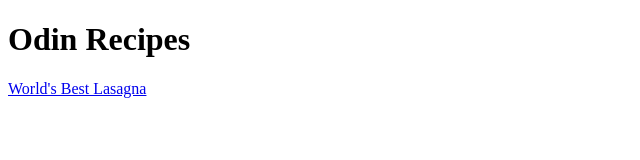
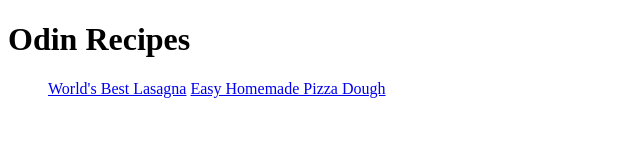
Before and after one commit to Hamzaba1/odin-recipes, a plain HTML site: page index.html in a window 1280 px wide. Shown: the whole page, without its empty margins (0-640 px from the left). Drawn offline with Linux system fonts and the light colour scheme.

Commit message:
add a new page and put them in an unordered list

```diff
--- a/index.html
+++ b/index.html
@@ -7,7 +7,9 @@
 </head>
 <body>
     <h1>Odin Recipes</h1>
-
-    <a href="./recipes/lasagna.html">World's Best Lasagna</a>
+    <ul>
+        <a href="./recipes/lasagna.html">World's Best Lasagna</a>
+        <a href="./recipes/pizza.html">Easy Homemade Pizza Dough</a>
+    </ul>
 </body>
 </html>
```
Also changed, not shown: recipes/lasagna.html (+1 -1 lines).
